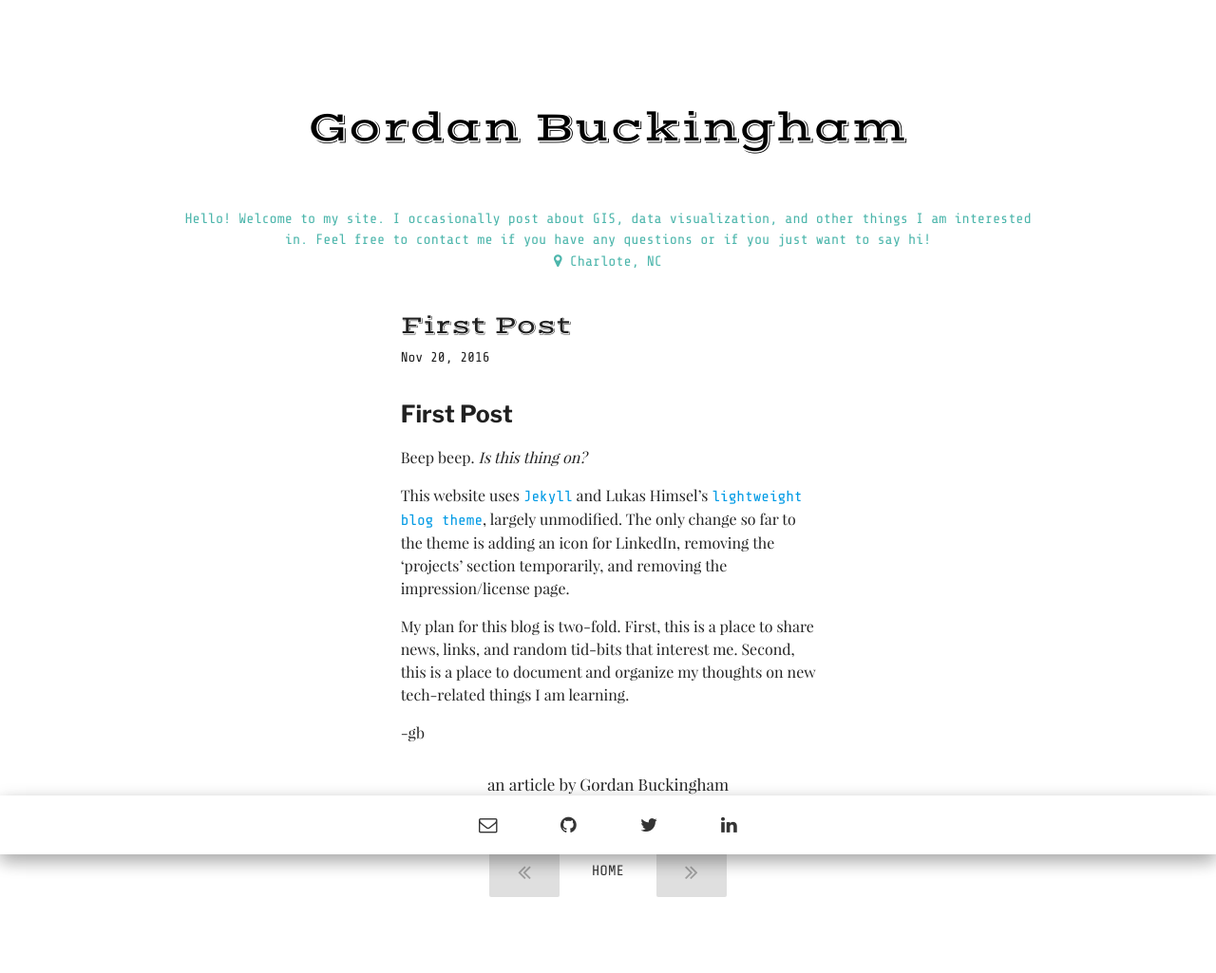
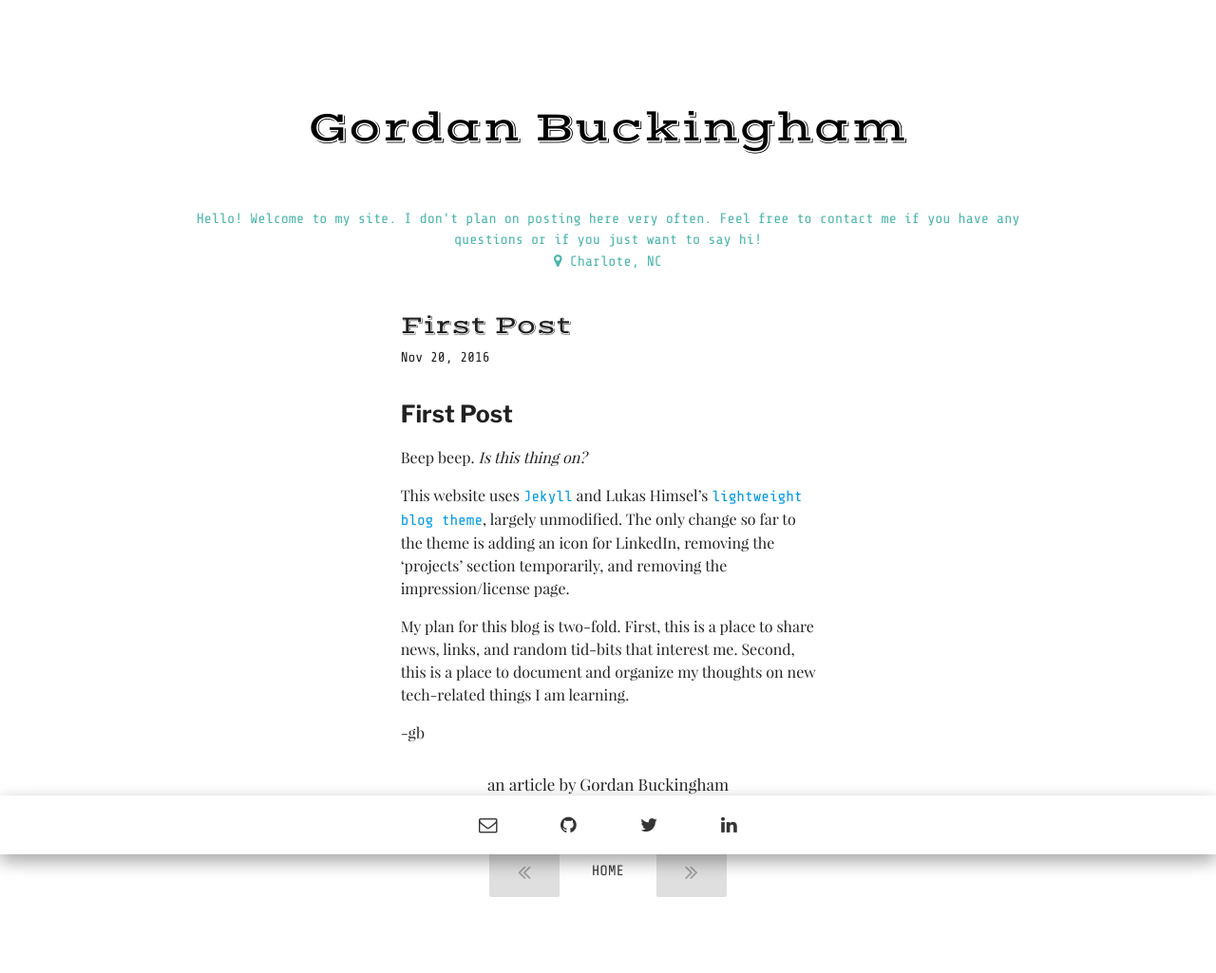
Before and after one commit to GordanBuckingham/GordanBuckingham.github.io, a Jekyll site: the page built from _posts/2016-11-20-first-post.md, in a window 1280 px wide. Shown: the whole page at 95% size. Built offline with Jekyll 4.4.1, drawn with Linux system fonts in a browser that asks for light colours; some web fonts are replaced.

Commit message:
Update _config.yml

```diff
--- a/_config.yml
+++ b/_config.yml
@@ -1,6 +1,6 @@
 title: "Gordan Buckingham"
 description: "Gordan Buckingham's personal website - used to occasionally post about things he finds interesting & things he is learning about!"
-about: "Hello! Welcome to my site. I occasionally post about GIS, data visualization, and other things I am interested in. Feel free to contact me if you have any questions or if you just want to say hi!"
+about: "Hello! Welcome to my site. I don't plan on posting here very often. Feel free to contact me if you have any questions or if you just want to say hi!"
 location: "Charlote, NC"
 email: gordan.buckingham@gmail.com
 baseurl: ""
```
